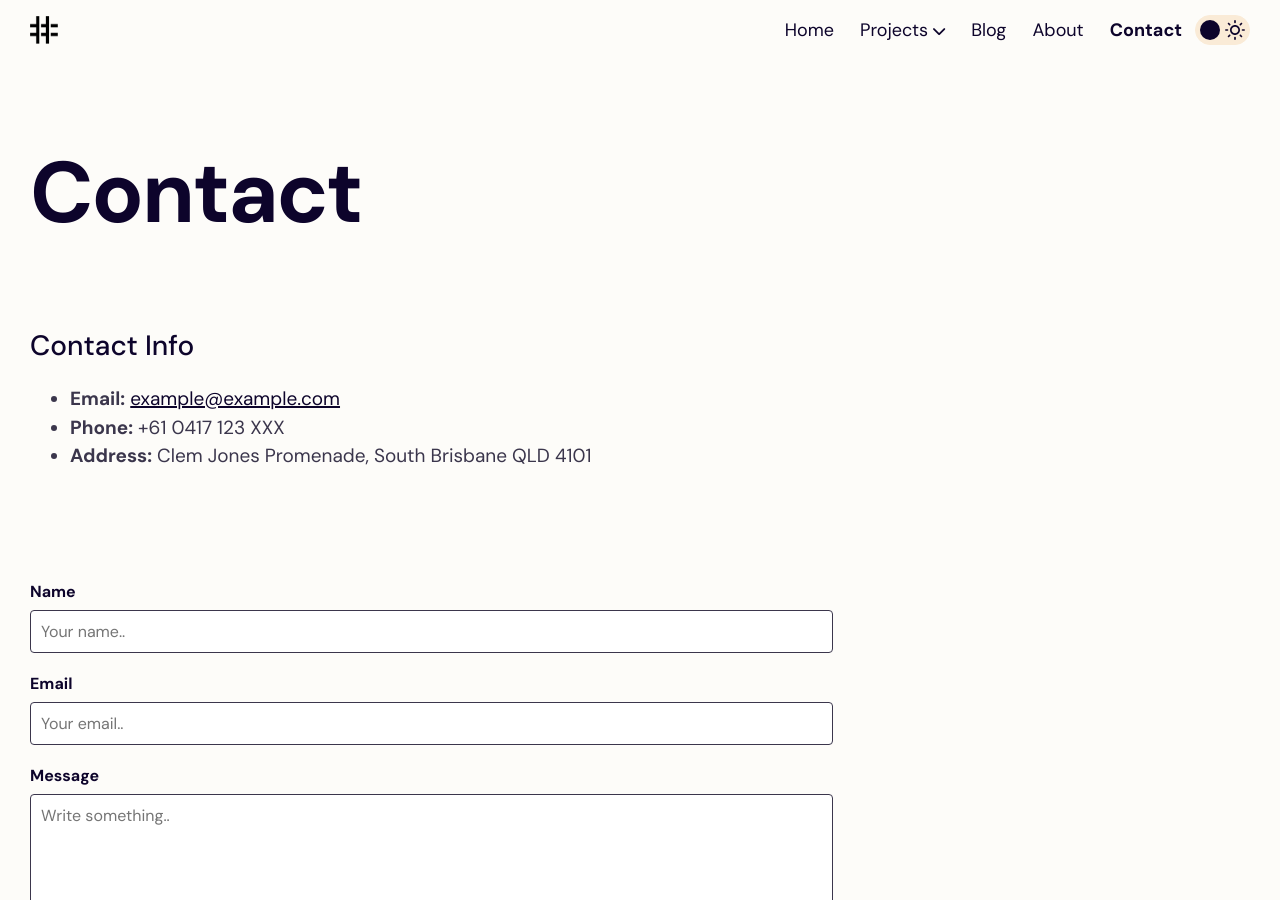
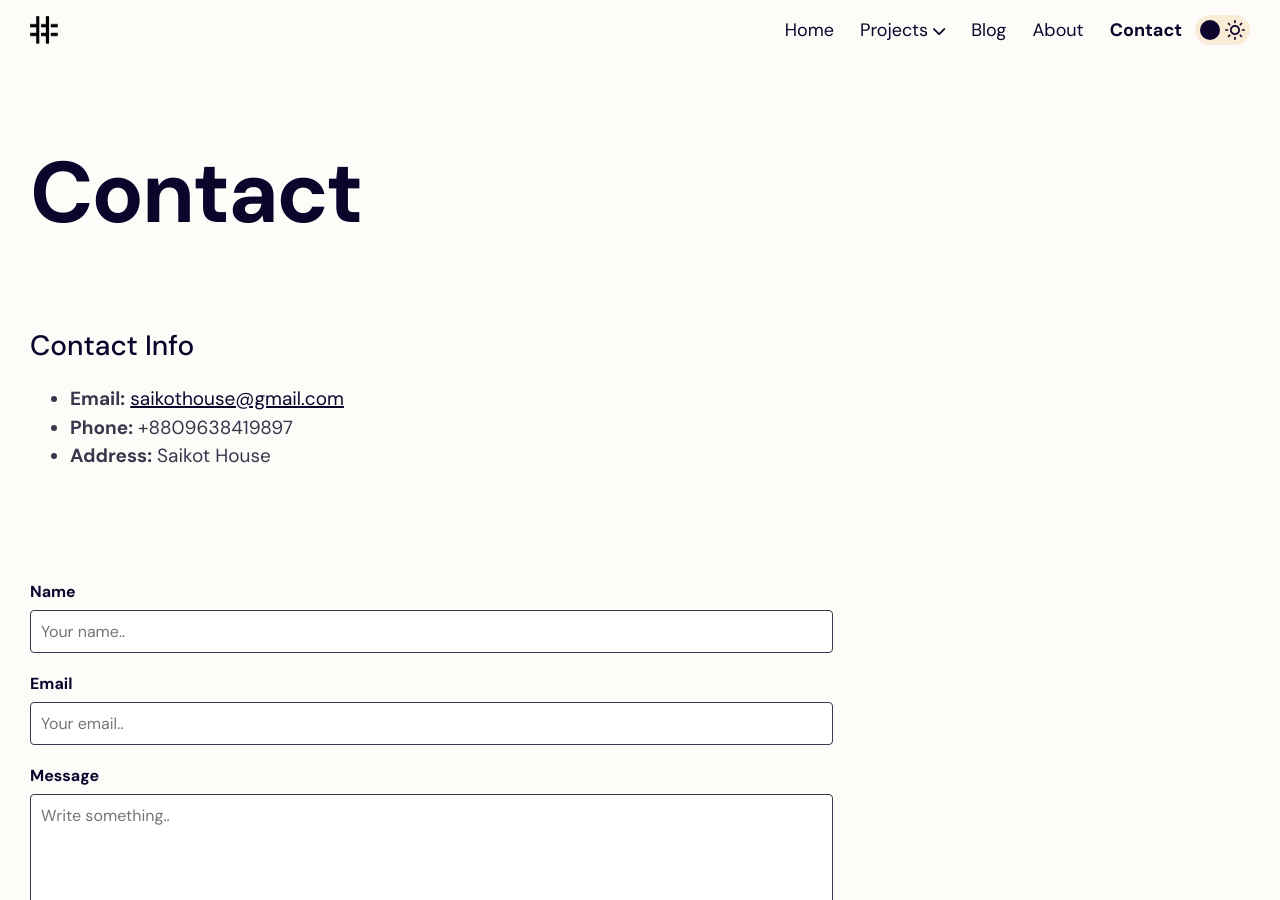
Before and after one commit to mosaphir/mosaphir.github.io, a Jekyll site: the page built from pages/contact.md, in a window 1280 px wide and 900 px high. Built offline with Jekyll 4.4.1, drawn with Linux system fonts in a browser that asks for light colours.

Commit message:
Update contact.md

```diff
--- a/pages/contact.md
+++ b/pages/contact.md
@@ -6,6 +6,6 @@ body_classes: page-contact
 
 ## Contact Info
 
-- **Email:** <a href="mailto:example@example.com">example@example.com</a>
-- **Phone:** +61 0417 123 XXX
-- **Address:** Clem Jones Promenade, South Brisbane QLD 4101
+- **Email:** <a href="mailto:saikothouse@gmail.com">saikothouse@gmail.com</a>
+- **Phone:** +8809638419897
+- **Address:** Saikot House
```
